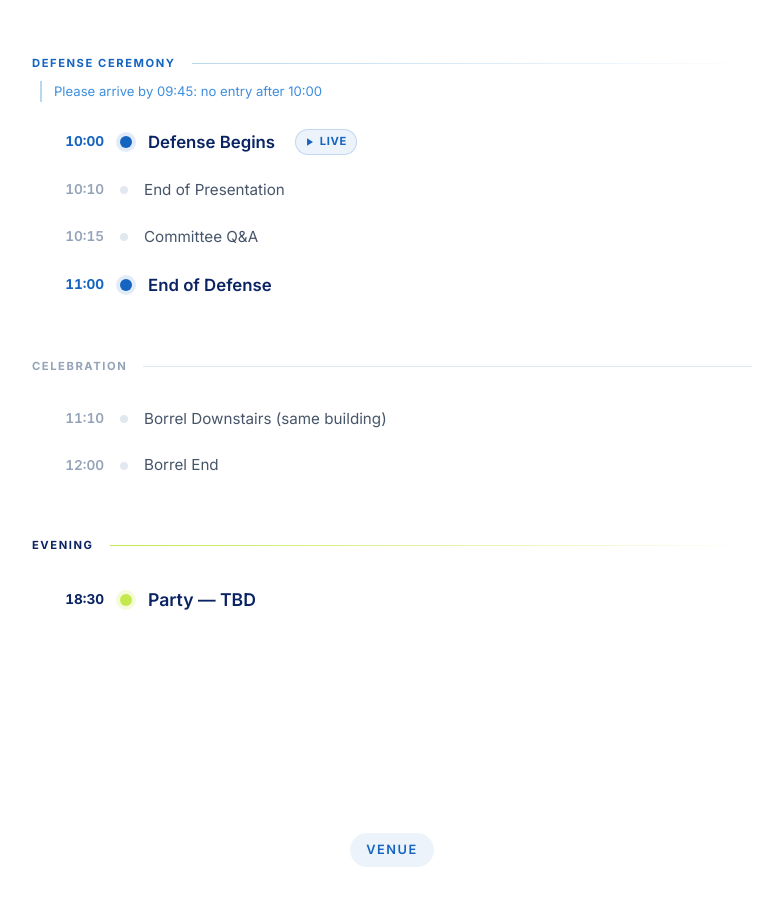
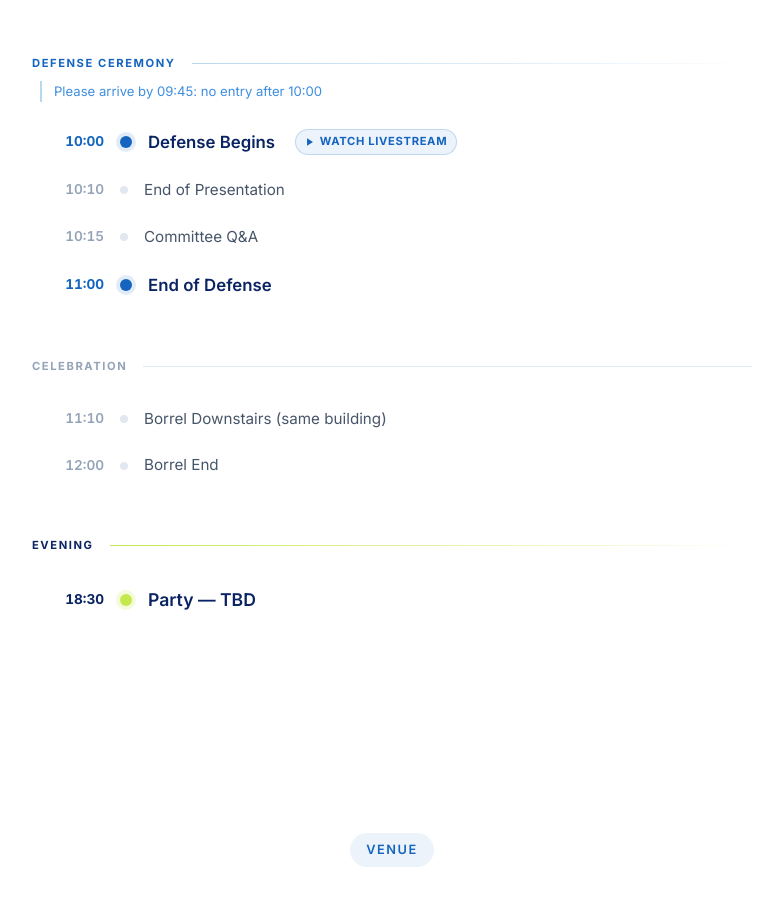
Before and after one commit to noon-abdulqadir/defense-noon, a Vue app: page / in a window 1280 px wide. Shown: the part 1260-2159 px from the top of the page, without its empty margins (248-1031 px from the left). Built offline with nearby package versions, Linux system fonts and the light colour scheme; no server answers; a web font is replaced by a local one.

Commit message:
Rename schedule stream badge: 'Live' → 'Watch Livestream'
Co-Authored-By: Claude Sonnet 4.6 <noreply@anthropic.com>

```diff
--- a/src/components/TimelineSection.vue
+++ b/src/components/TimelineSection.vue
@@ -81,7 +81,7 @@ const phases = [
                 class="stream-badge"
               >
                 <svg width="10" height="10" viewBox="0 0 24 24" fill="currentColor"><polygon points="5 3 19 12 5 21 5 3"/></svg>
-                Live
+                Watch Livestream
               </a>
             </div>
           </div>
```
